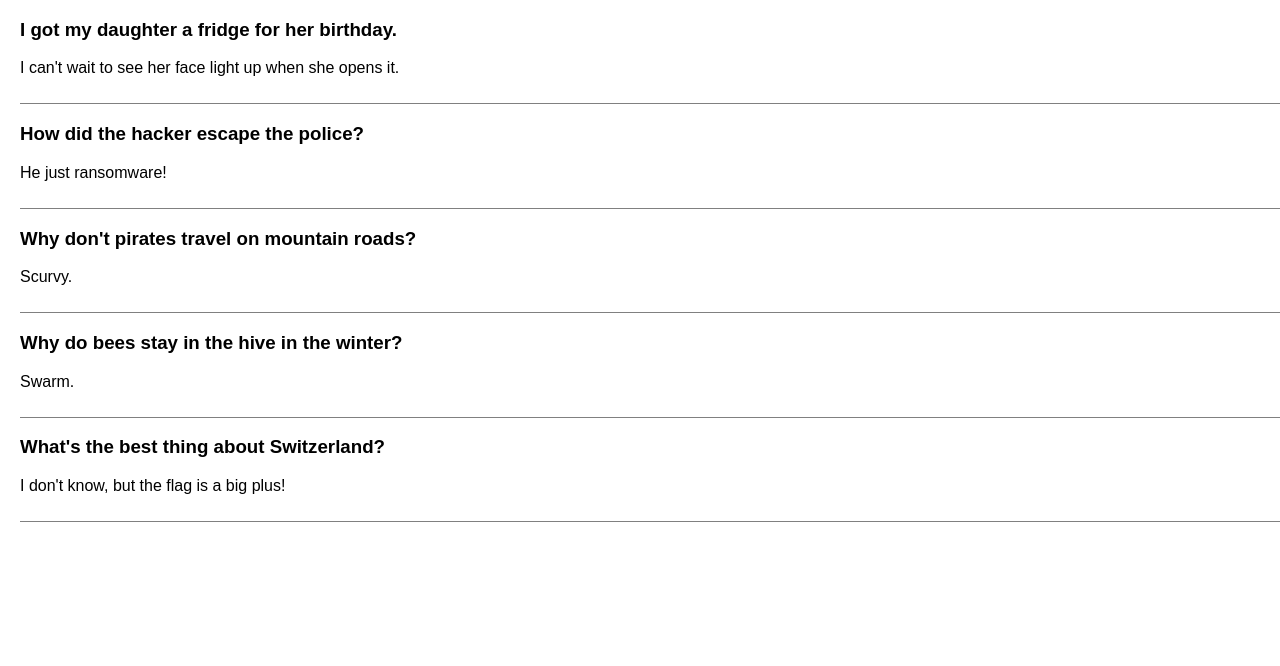
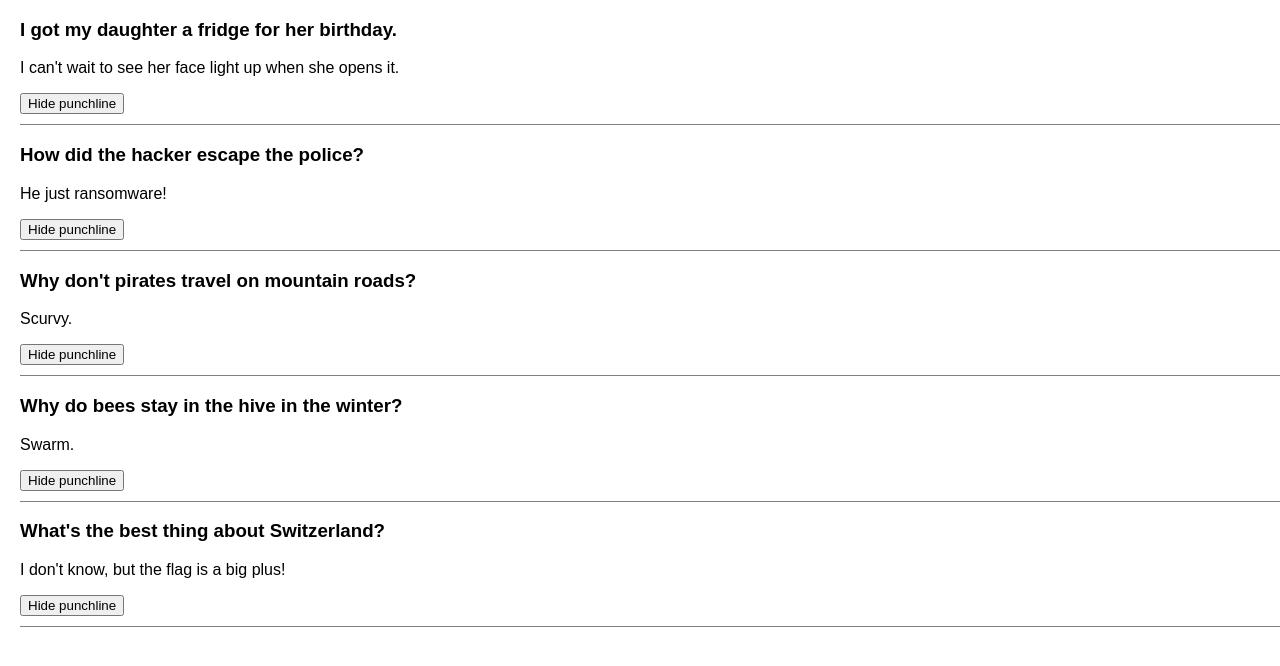
Before and after one commit to harachung90/jokes_react, a React (Create React App) app: page / in a window 1280 px wide. Shown: the top 666 px of the page. Built offline with nearby package versions, Linux system fonts and the light colour scheme.

Commit message:
Fifth commit. isShown state is used to toggle the punchline display

```diff
--- a/src/App.js
+++ b/src/App.js
@@ -1,13 +1,15 @@
 import './App.css';
+import React from 'react';
 import Jokes from "./Jokes";
-import JokesData from "./JokesData";
 import jokesData from "./JokesData";
 
 function App() {
+
     const jokeElement = jokesData.map(joke => {
         return <Jokes
             setup={joke.setup}
             punchline={joke.punchline}
+            isShown={joke.isShown}
         />
     })
 
--- a/src/Jokes.js
+++ b/src/Jokes.js
@@ -2,10 +2,24 @@ import React from 'react';
 
 export default function Jokes(props) {
     //console.log(props.isPun)
+    const [isShown, setIsShown] = React.useState(true);
+
+    function toggle() {
+        console.log(isShown)
+        setIsShown(prevShown => !prevShown)
+    }
+
+    const styles = {
+        display: props.isShown ? "block" : "none"
+    }
+
+    const buttonTxt = isShown ? "Hide punchline" : "Show punchline"
+
     return (
-        <div className="container">
+        <div className="container" >
             {props.setup && <h3>{props.setup}</h3>}
-            <p>{props.punchline}</p>
+            { isShown === true && <p> {props.punchline}</p>}
+            <button onClick={toggle}>{buttonTxt}</button>
         </div>
     );
 }
--- a/src/JokesData.js
+++ b/src/JokesData.js
@@ -2,21 +2,26 @@ export default [
     {
         setup: "I got my daughter a fridge for her birthday.",
         punchline: "I can't wait to see her face light up when she opens it."
+
     },
     {
         setup: "How did the hacker escape the police?",
         punchline: "He just ransomware!"
+
     },
     {
         setup: "Why don't pirates travel on mountain roads?",
         punchline: "Scurvy."
+
     },
     {
         setup: "Why do bees stay in the hive in the winter?",
         punchline: "Swarm."
+
     },
     {
         setup: "What's the best thing about Switzerland?",
         punchline: "I don't know, but the flag is a big plus!"
+
     }
 ]
```
